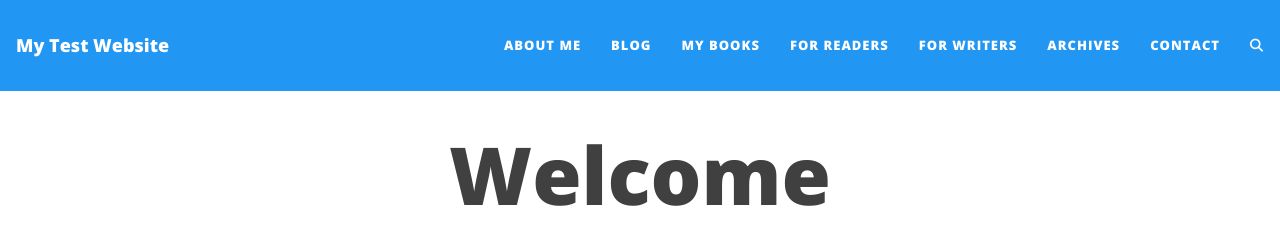
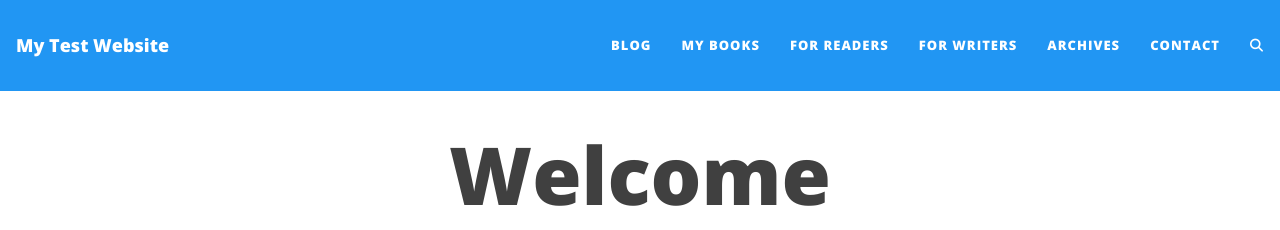
Before and after one commit to jd31122025-design/myblog, a Jekyll site: the page built from index.html, in a window 1280 px wide. Shown: the top 230 px of the page. Built offline with Jekyll 4.4.1, drawn with Linux system fonts in a browser that asks for light colours; comment, search, counter and statistics services are not loaded.

Commit message:
Update _config.yml

```diff
--- a/_config.yml
+++ b/_config.yml
@@ -22,7 +22,6 @@ author: Copyright
 ###############################################
 
 navbar-links:
-  About Me: "about-me"
   Blog: "/blog/index.html"
   My Books: "my-books"
   For Readers: "for-readers"
```
